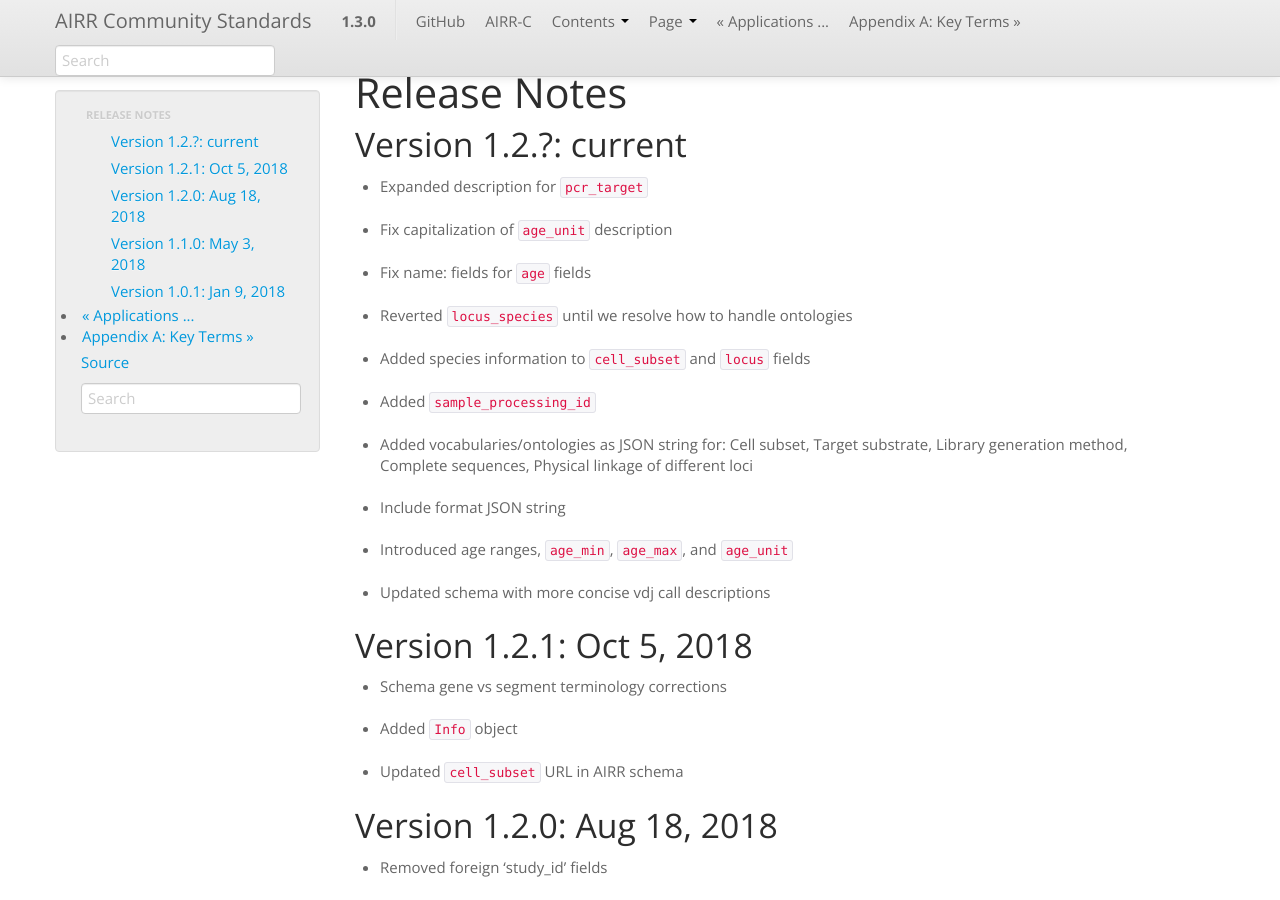
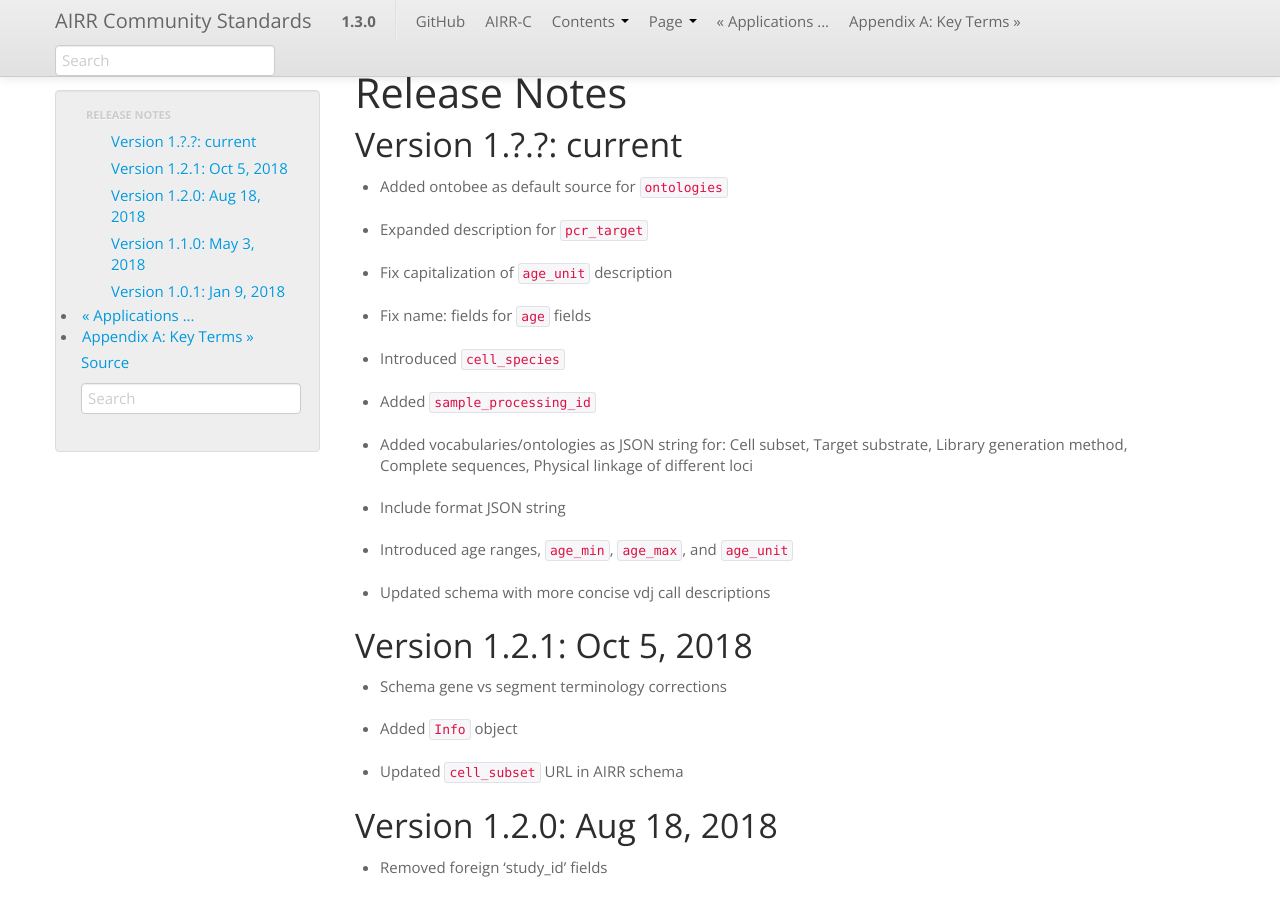
Before and after one commit to airr-community/airr-standards, a Sphinx documentation site: the page built from docs/standards/news.rst, in a window 1280 px wide and 900 px high. Built offline with Sphinx 7.4.7, drawn with Linux system fonts in a browser that asks for light colours; pages that are not in the unit, such as notebooks, are missing from menus.

Commit message:
fixed 'cell_species'and comments

```diff
--- a/docs/standards/news.rst
+++ b/docs/standards/news.rst
@@ -8,19 +8,19 @@ Release Notes
 ==============
 
 
-Version 1.2.?: current
+Version 1.?.?: current
 --------------------------------------------------------------------------------
 
++ Added ontobee as default source for ``ontologies``
+ .. #296 by bussec was merged on Jan 4, 2020
 + Expanded description for ``pcr_target``
- .. #288 by bussec was merged on Dec 10, 2018
+ .. #288 by bussec was merged on Dec 10, 2019
 + Fix capitalization of ``age_unit`` description
- .. #290 by bcorrie was merged on Dec 10, 2018
+ .. #290 by bcorrie was merged on Dec 10, 2019
 + Fix name: fields for ``age`` fields
- .. #285 by bcorrie was merged on Nov 27, 2018
-+ Reverted ``locus_species`` until we resolve how to handle ontologies
- .. #281 by schristley was merged on Nov 24, 2018
-+ Added species information to ``cell_subset`` and ``locus`` fields
- .. #260 by bussec was merged on Nov 8
+ .. #285 by bcorrie was merged on Nov 27, 2019
++ Introduced ``cell_species``
+ .. #260 by bussec was merged on Nov 8, 2019; #281 Reverted ``locus_species``  by bcorrie was merged on Nov 27, 2019
 + Added ``sample_processing_id``
  .. #263 by schristley was merged on Oct 21
 + Added vocabularies/ontologies as JSON string for: Cell subset, Target substrate, Library generation method, Complete sequences, Physical linkage of different loci
```
